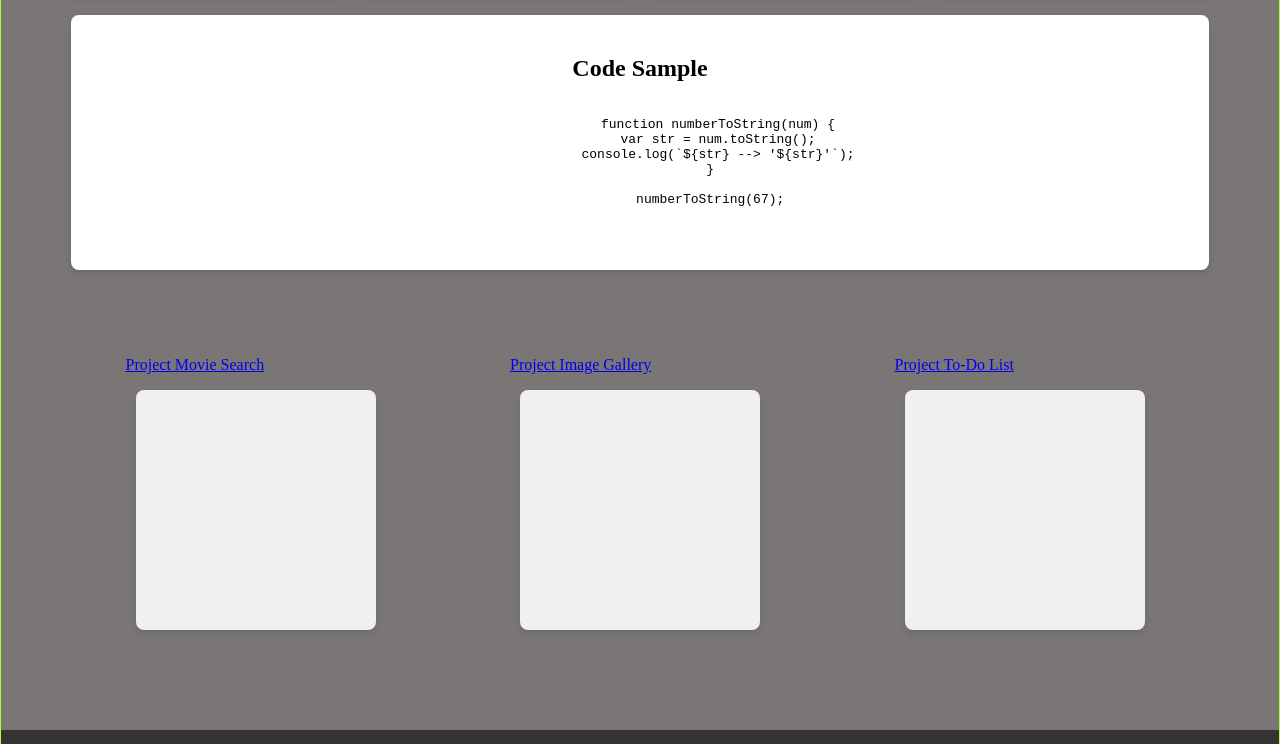
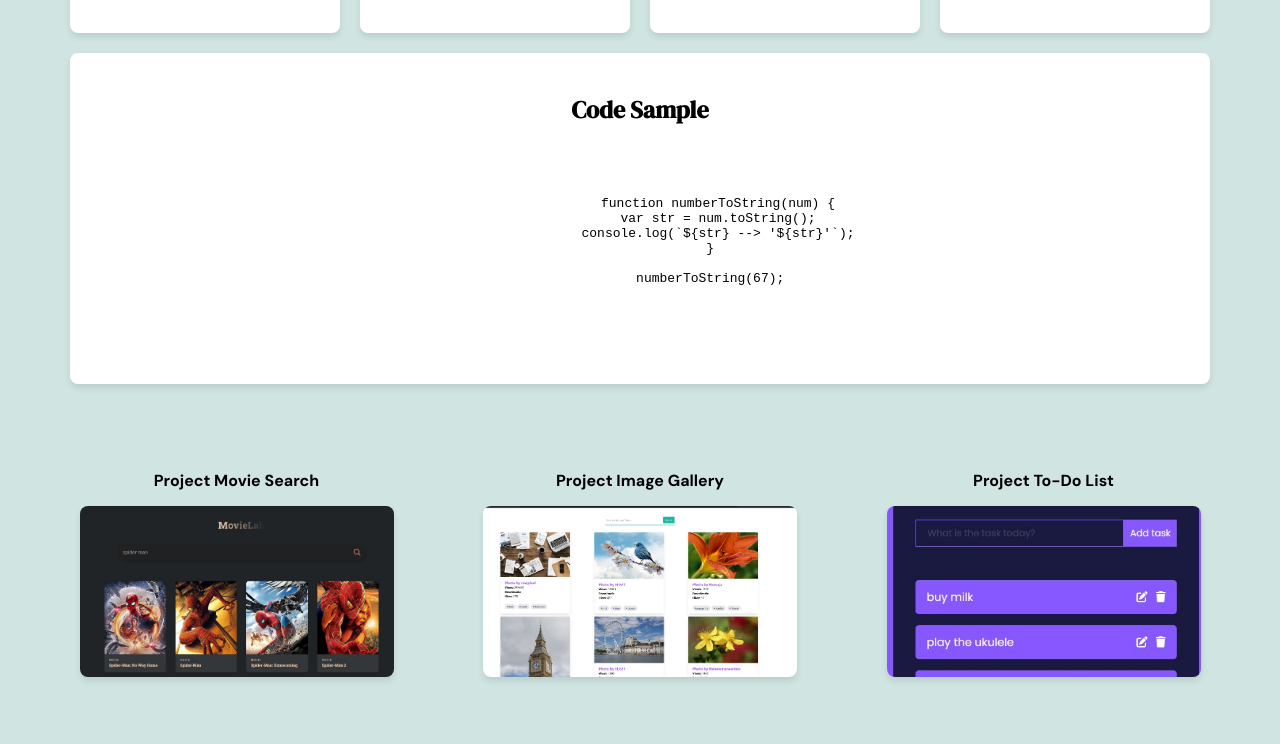
Before and after one commit to palinadev/rsschool-cv, a plain HTML site: page index.html in a window 1280 px wide. Shown: the part 842-1586 px from the top of the page. Drawn offline with Linux system fonts and the light colour scheme.

Commit message:
feat: add css styles

```diff
--- a/style.css
+++ b/style.css
@@ -1,26 +1,46 @@
-/*  {
-    margin: 0;
-    padding: 0;
-    box-sizing: border-box;
-    font-family: Arial, sans-serif;
-    border: 1px black solid;
-} */
+
+@import url('https://fonts.googleapis.com/css2?family=DM+Serif+Display:ital@0;1&display=swap');
+@import url('https://fonts.googleapis.com/css2?family=DM+Sans:ital,opsz,wght@0,9..40,100..1000;1,9..40,100..1000&display=swap');
+
+
+html{
+    scroll-behavior: smooth;
+}
 
 body {
     min-height: 100vh;
-    background-color: #7a7676;
-    border: 1px solid greenyellow;
+    background-color: #d0e5e2;
     display: flex;
     flex-direction: column;
     margin: 0;
 }
 
 
+h1,h2 {
+    font-family: "DM Serif Display", serif;
+}
+
+p, ul, a {
+    font-family: "DM Sans", sans-serif;
+    text-decoration: none;
+}
+
+.navbar a:hover {
+    color: #4A4860;
+    background: #d0e5e2;
+    box-shadow: 0px 4px 0px 0px #3f6d66;
+    transition: color 0.3s, background 0.3s, box-shadow 0.3s;
+}
+
 .navbar {
+    background-color: #4A4860;
     display: flex;
     justify-content: space-around;
-    background-color: #f4f4f4;
     padding: 10px 0;
+}
+
+.navbar a {
+    color: white;
 }
 
 .about-me {
@@ -70,18 +90,34 @@ body {
 }
 
 
-.code-example {
+ .code-example {
     flex-basis: 25%;
     text-align: center;
     margin: 0 auto;
 }
+
+pre code {
+    /* background-color: #eee; */
+    /* border: 1px solid #999; */
+    display: block;
+    padding: 20px;
+    text-align: center;
+  }
 
 .projects-links {
     display: flex;
     justify-content: space-evenly;
 }
 
+.project-demo:hover {
+    transform: scale(1.05); /* Scale up slightly on hover */
+    box-shadow: 0 6px 12px rgba(0, 0, 0, 0.4); /* Shadow on hover */
+}
+
 .project-demo {
+    background-size: cover; /* Ensure the image covers the entire div */
+    background-position: center; /* Center the image */
+    background-repeat: no-repeat; /* Prevent the image from repeating */
     flex: 1;
     background-color: #f0f0f0;
     padding: 20px;
@@ -89,8 +125,30 @@ body {
     text-align: center;
     border-radius: 8px;
     box-shadow: 0 4px 6px rgba(0, 0, 0, 0.1);
-    width: 200px; /* Set a specific width */
-    height: 200px; /* Set a specific height */
+    width: 274px; /* Set a specific width */
+    height: 131px; /* Set a specific height */
+    transition: transform 0.3s cubic-bezier(0.25, 0.45, 0.45, 0.95);
+}
+
+
+#project-1{
+    background-image: url('res/img/movie-lab.jpg');
+}
+
+#project-2{
+    background-image: url('res/img/image-gallery.jpg');
+}
+
+#project-3{
+    background-image: url('res/img/todo-list.jpg');
+}
+
+.project-title {
+    margin-bottom: 10px; /* Space between the title and project demo */
+    font-size: 16px;
+    font-weight: bold;
+    text-align: center;
+    color: black;
 }
 
 
```
